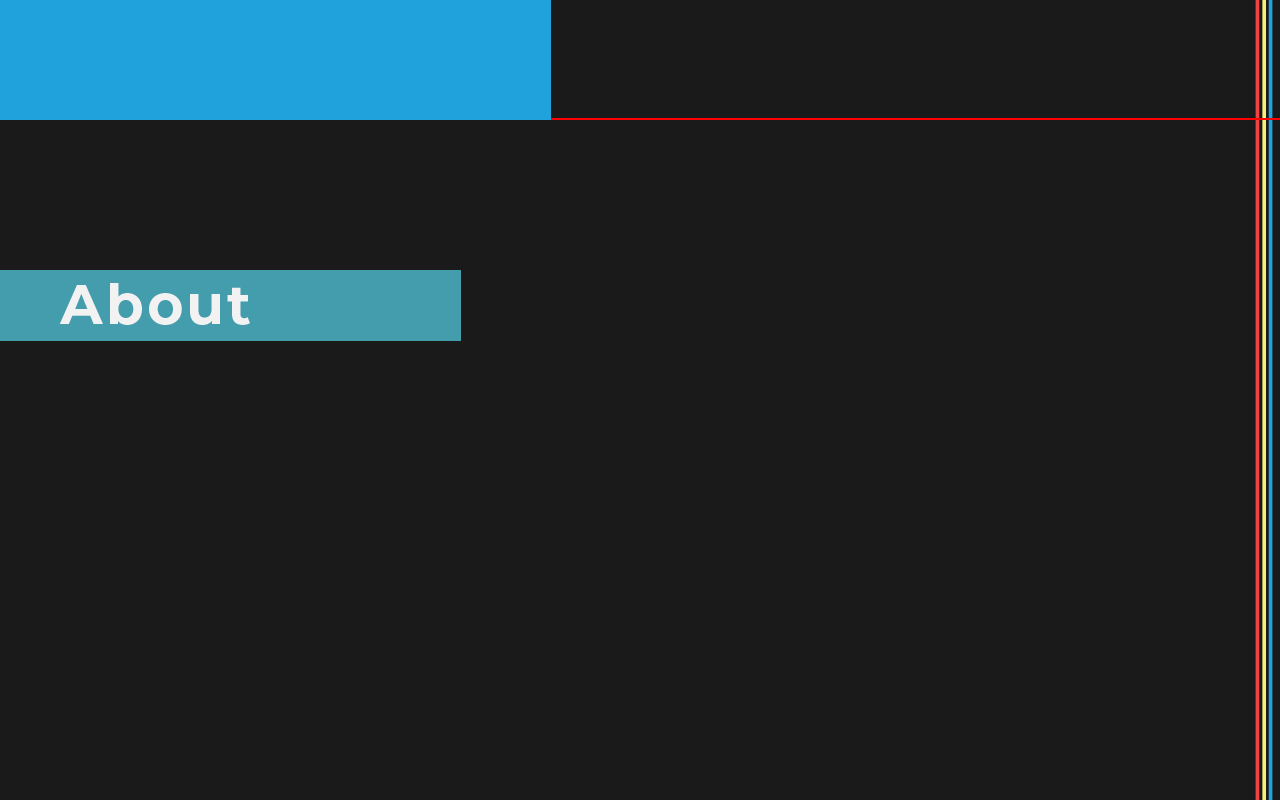
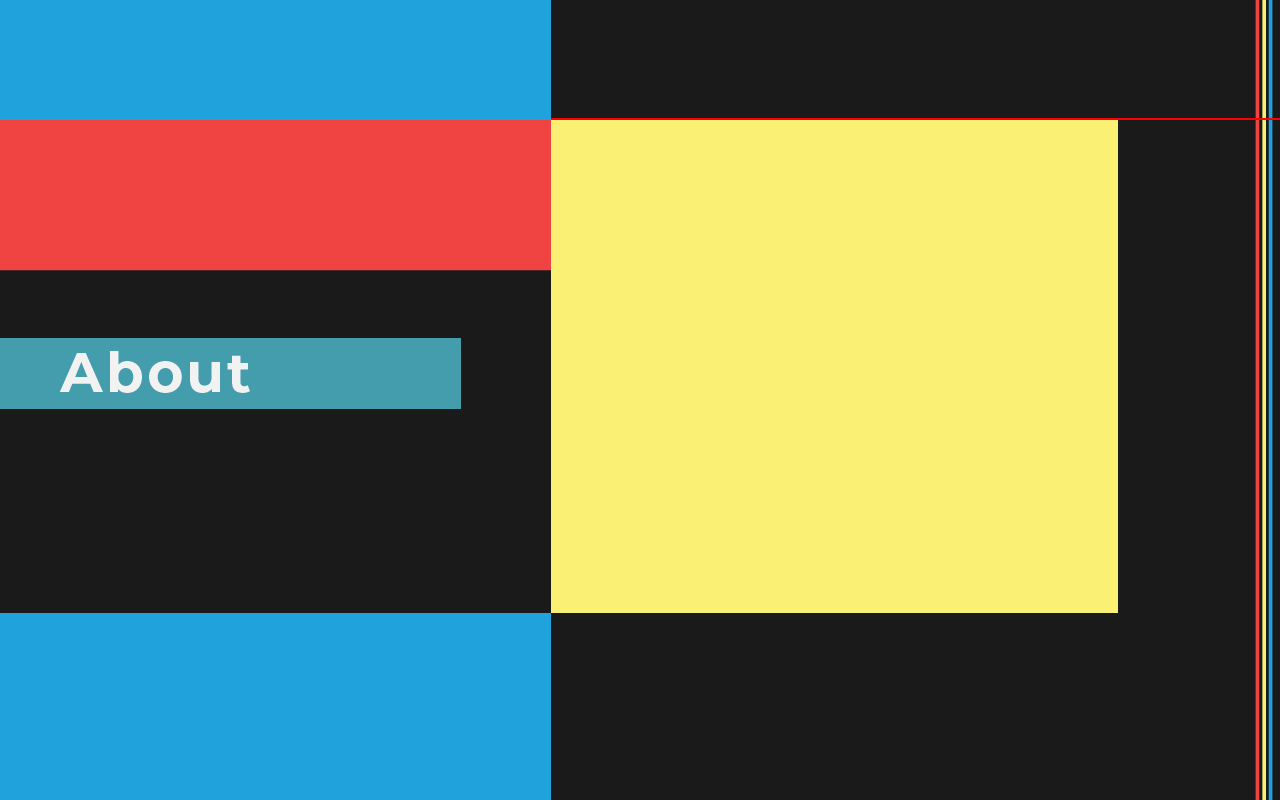
Before and after one commit to KantKontrol/Avidarch, a plain HTML site: page index.html in a window 1280 px wide. Shown: the part 1080-1880 px from the top of the page. Drawn offline with nearby package versions, Linux system fonts and the light colour scheme.

Commit message:
added more squares

```diff
--- a/assets/css/style.css
+++ b/assets/css/style.css
@@ -44,7 +44,7 @@
 
 .header-title {
     position: absolute;
-    margin-top: 150px;
+    top: 218px;
 }
 
 .anim-header {
@@ -64,7 +64,14 @@
     width: max-content;
     align-items: baseline;
 
+}
 
+.boxContainerTop {
+    position: relative;
+    display: block;
+    margin-bottom: auto;
+    margin-right: auto;
+    margin-left: auto;
 }
 
 .boxBottom {
@@ -72,6 +79,12 @@
     width: max-content;
     vertical-align: bottom !important;
 
+}
+
+.boxTop {
+    display: inline-block;
+    width: max-content;
+    vertical-align: top;
 }
 
 
@@ -130,9 +143,22 @@
 
 @keyframes boxAnimTop {
     from {
-        transform: translateY(-400px);
+        transform: translateY(50px);
+
     }
     to{
         transform: translateX(0);
+
     }
 }
+
+@keyframes boxAnimBottom {
+    from {
+        transform: translateY(-150px);
+
+    }
+    to{
+        transform: translateX(0);
+
+    }
+}
--- a/assets/js/autoScroll.js
+++ b/assets/js/autoScroll.js
@@ -6,7 +6,7 @@ $(document).ready(function() {
     scrollLink.click(function(event) {
         event.preventDefault();
         $('body,html').animate({
-        scrollTop: ($(this.hash).offset().top - $(".navbar").height()) - 20
+        scrollTop: ($(this.hash).offset().top - $(".navbar").height())
         }, 1000);
     });
 
--- a/assets/js/boxAnim.js
+++ b/assets/js/boxAnim.js
@@ -1,19 +1,59 @@
 $(document).ready(() => {
 
-
+    setupSlideUp();
+    setupSlideDown();
 
 
     function setupSlideUp(){
 
+        const targets = $(".anim-box-up").toArray();
+
         const observer = new IntersectionObserver((entries) => {
+
+            entries.forEach(e => {
+
+                if(e.intersectionRatio > 0){
+                    e.target.style.animation = `boxAnimTop ${$(e.target).data("delay")}`;
+                }
+                else {
+                    e.target.style.animation = "none";
+                }
+
+            });
 
         }, {
             threshold: 0
         });
 
-
-
+        targets.forEach(target => {
+            observer.observe(target);
+        });
     }
 
 
+    function setupSlideDown(){
+
+        const targets = $(".anim-box-down").toArray();
+
+        const observer = new IntersectionObserver((entries) => {
+
+            entries.forEach(e => {
+
+                if(e.intersectionRatio > 0){
+                    e.target.style.animation = `boxAnimBottom ${$(e.target).data("delay")}`;
+                }
+                else {
+                    e.target.style.animation = "none";
+                }
+
+            });
+
+        }, {
+            threshold: 0
+        });
+
+        targets.forEach(target => {
+            observer.observe(target);
+        });
+    }
 });
--- a/index.html
+++ b/index.html
@@ -12,7 +12,7 @@
 </head>
 <body>
 
-    <nav class="navbar navbar-expand-lg fixed-top">
+     <nav class="navbar navbar-expand-lg fixed-top">
         <a class="navbar-brand" href="#"><span><img class="img-fluid" src="./assets/img/navbar/LogoNav.png" alt="David Labato"></span></a>
         <button class="navbar-toggler" type="button" data-toggle="collapse" data-target="#navbarSupportedContent" aria-controls="navbarSupportedContent" aria-expanded="false" aria-label="Toggle navigation">
           <span class="navbar-toggler-icon"><img src="./assets/img/navbar/linkStripes.png"></span>
@@ -46,9 +46,9 @@
                     <div class="header-title anim-header"><span><img class="img-fluid" src="./assets/img/home/Portfolio Header.png"></span></div>
 
                     <div class="boxContainerBottom">
-                        <img class="img-fluid anim-box-up boxBottom" src="./assets/img/home/Red Bar Home.png" alt="red square"><!--
-                        --><img class="img-fluid anim-box-up boxBottom" src="./assets/img/home/Yellow Bar Home.png" alt="red square"><!--
-                        --><img class="img-fluid anim-box-up boxBottom" src="./assets/img/home/Blue Bar Home.png" alt="red square">
+                        <img class="img-fluid anim-box-up boxBottom" data-delay="1.6s" src="./assets/img/home/Red Bar Home.png" alt="red square"><!--
+                        --><img class="img-fluid anim-box-up boxBottom" data-delay="2s" src="./assets/img/home/Yellow Bar Home.png" alt="Yellow square"><!--
+                        --><img class="img-fluid anim-box-up boxBottom" data-delay="1s" src="./assets/img/home/Blue Bar Home.png" alt="Blue square">
                     </div>
                 </div>
             </div>
@@ -57,6 +57,11 @@
         <div class="row filter-margin">
             <div class="col-sm-12 filter-margin">
                 <div id="about">
+                    <div class="boxContainerTop">
+                        <img class="img-fluid anim-box-down boxTop" data-delay="1.6s" src="./assets/img/about/Red Bar About.png" alt="red square"><!--
+                        --><img class="img-fluid anim-box-down boxTop" data-delay="2s" src="./assets/img/about/Yellow Bar About.png" alt="Yellow square"><!--
+                        --><img class="img-fluid anim-box-down boxTop" data-delay="1s" src="./assets/img/about/Blue Bar About.png" alt="Blue square">
+                    </div>
 
                     <div class="header-title anim-header"><span><img class="img-fluid" src="./assets/img/about/About Header.png"></span></div>
 
@@ -100,5 +105,6 @@
     <!-- Custom JS-->
     <script src="assets/js/autoScroll.js"></script>
     <script src="assets/js/header-slide.js"></script>
+    <script src="assets/js/boxAnim.js"></script>
 </body>
 </html>
```
